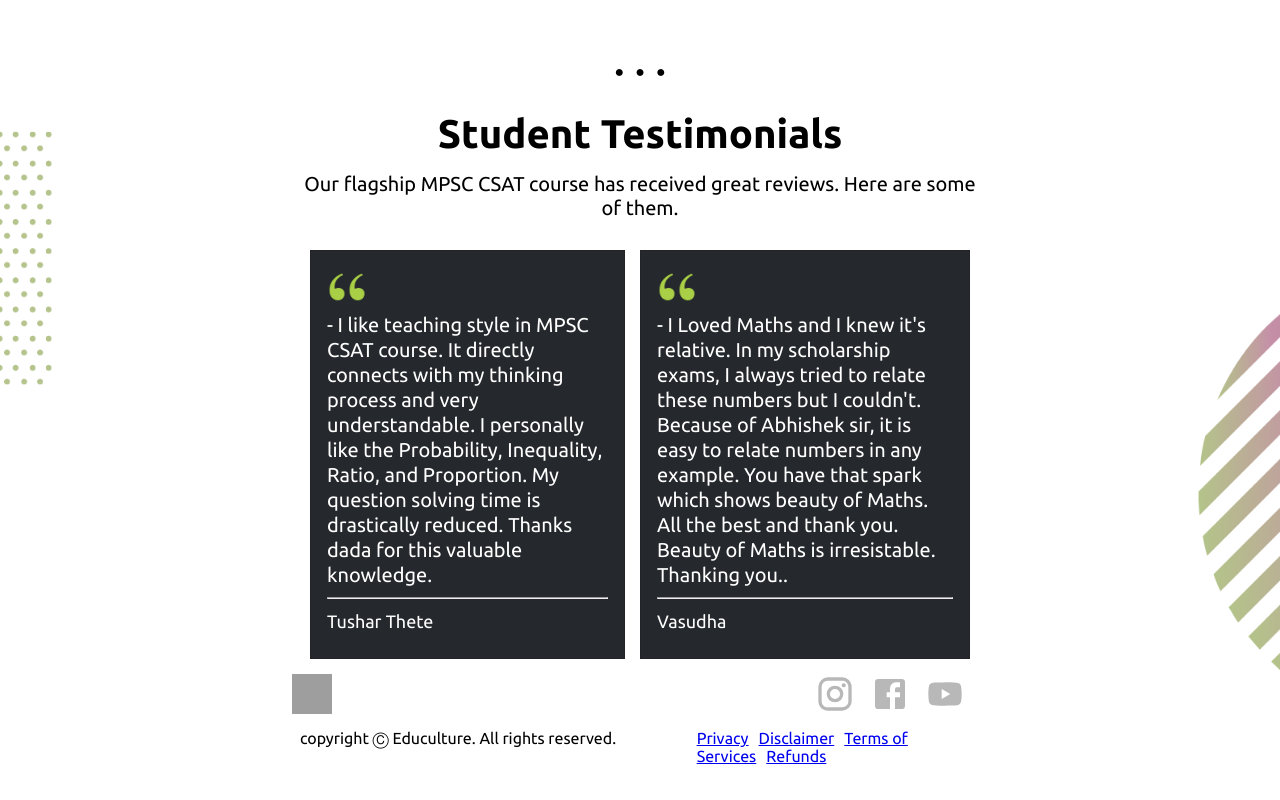
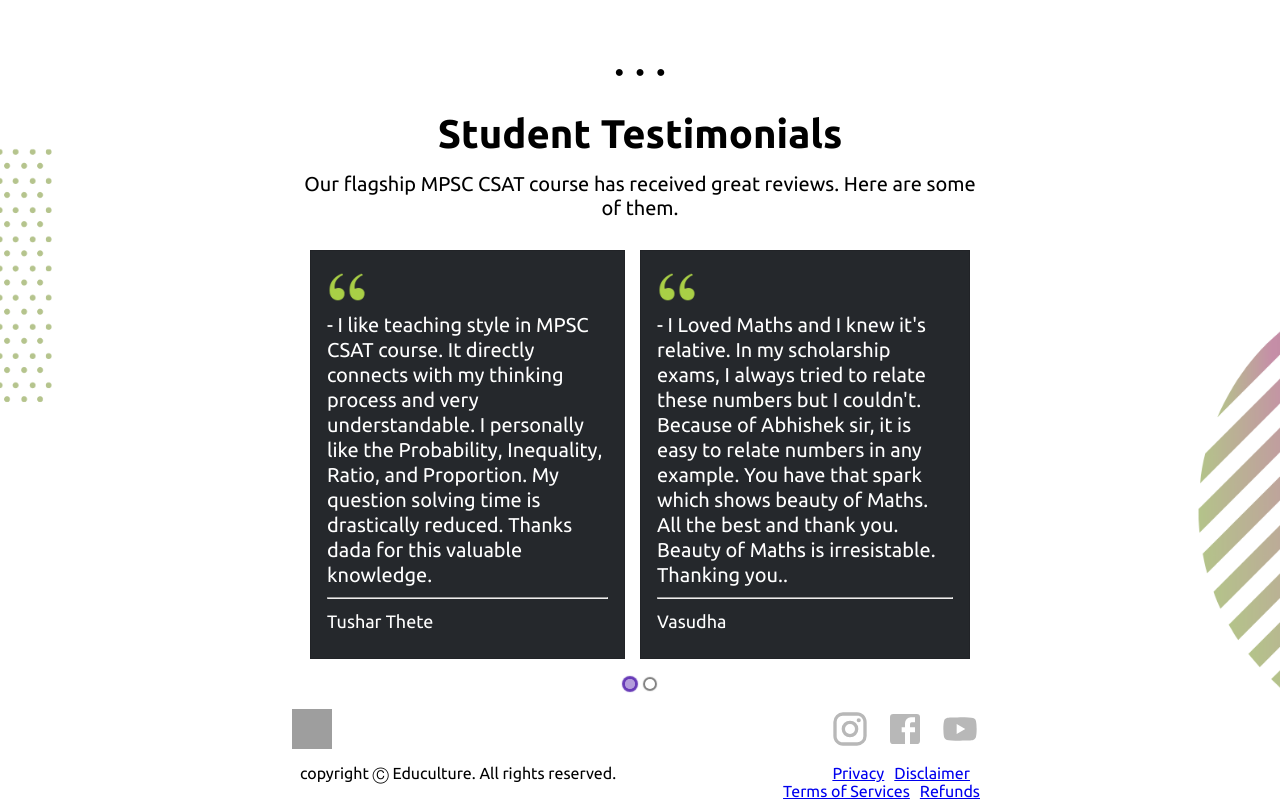
Before and after one commit to educulture-edutech/educulture-website, a React (Create React App) app: page / in a window 1280 px wide. Shown: the part 822-1622 px from the top of the page. Before the commit the page ends 1587 px from the top, so only its background shows below. Built offline with nearby package versions, Linux system fonts and the light colour scheme; grey boxes are pictures that could not be loaded.

Commit message:
recent commits

```diff
--- a/src/App.js
+++ b/src/App.js
@@ -256,7 +256,8 @@ export default function App() {
           >
             <img
               style={{ height: "50px", width: "50px" }}
-              src="https://raw.githubusercontent.com/educulture-edutech/icons/main/final/main-logo/main-logo-250x250.png"
+              // src="https://raw.githubusercontent.com/educulture-edutech/icons/main/final/main-logo/main-logo-250x250.png"
+              src="https://raw.githubusercontent.com/educulture-edutech/icons/main/final/main-logo/main-logo-baseline-animation.gif"
               alt="main-logo"
             />
           </IconButton>
@@ -389,14 +390,20 @@ export default function App() {
 
       <Grid container style={{ marginTop: "30px" }}>
         <Carousel
+          style={{ color: "#C43175" }}
           breakPoints={[
-            { width: 1, itemsToShow: 1 },
-            { width: 550, itemsToShow: 2 },
-            { width: 768, itemsToShow: 3 },
-            { width: 1200, itemsToShow: 3 },
+            { width: 1, itemsToShow: 1, showArrows: false, pagination: true },
+            { width: 550, itemsToShow: 2, showArrows: false, pagination: true },
+            { width: 768, itemsToShow: 3, showArrows: true, pagination: false },
+            {
+              width: 1200,
+              itemsToShow: 3,
+              showArrows: true,
+              pagination: false,
+            },
           ]}
-          showArrows={false}
-          pagination={false}
+          // showArrows={true}
+          //pagination={false}
           // itemsToShow={3}
         >
           <div
@@ -617,7 +624,7 @@ export default function App() {
               // className={classes.menuButton}
               color="inherit"
               aria-label="menu"
-              style={{ padding: "0px", marginRight: "15px" }}
+              style={{ padding: "0px", marginRight: "0px" }}
               href="https://www.youtube.com/channel/UCN0F-8V9QAliUrKI2gOOkZA"
             >
               <YouTubeIcon
@@ -646,18 +653,24 @@ export default function App() {
           </p>
         </Grid>
         <Grid xs={12} md={5} container className={classes.otherIconsGrid}>
-          <div>
+          <Grid item>
             <Link style={{ paddingRight: "10px" }} to="/privacy">
               Privacy
             </Link>
+          </Grid>
+          <Grid item>
             <Link style={{ paddingRight: "10px" }} to="/disclaimer">
               Disclaimer
             </Link>
+          </Grid>
+          <Grid item>
             <Link style={{ paddingRight: "10px" }} to="/terms">
               Terms of Services
             </Link>
+          </Grid>
+          <Grid item>
             <Link to="/refund-policy">Refunds</Link>
-          </div>
+          </Grid>
         </Grid>
       </Grid>
 
```
Also changed, not shown: 1 other file (tests, documents, lock files or other folders).
